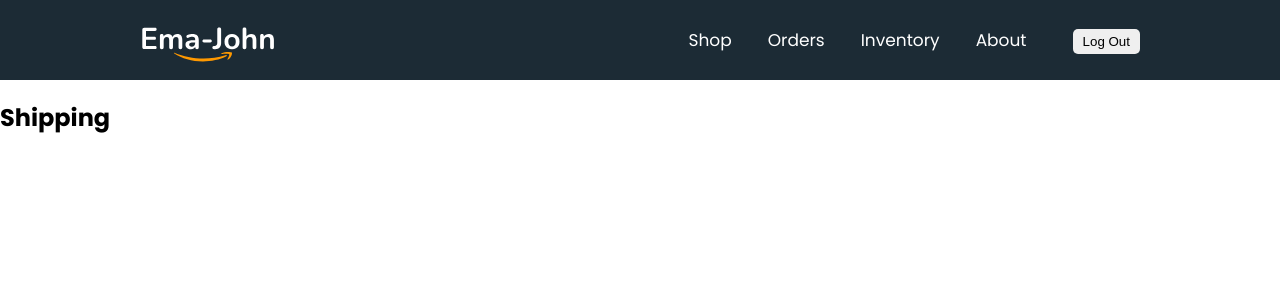
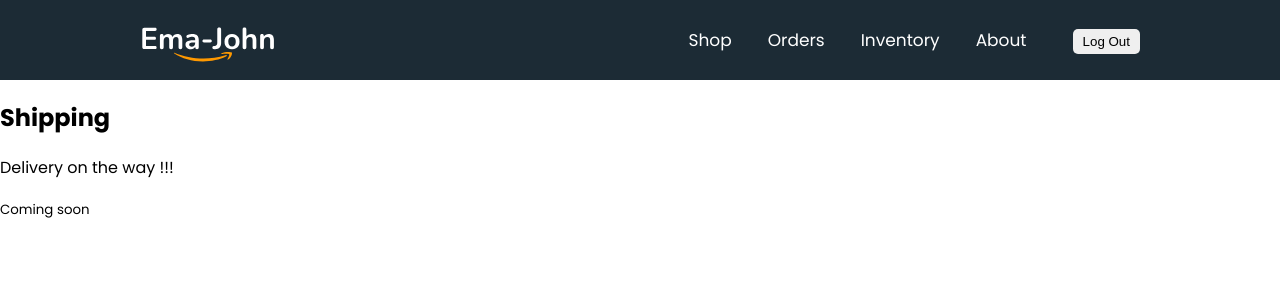
Before and after one commit to sajid365-sr/ema-john-shopping, a React (Create React App) app: page /shipping in a window 1280 px wide. Shown: the top 300 px of the page. Built offline with nearby package versions, Linux system fonts and the light colour scheme; no server answers; sample sign-in values are in the browser's storage.

Commit message:
final commit

```diff
--- a/src/__auth.steps.js
+++ b/src/__auth.steps.js
@@ -37,4 +37,9 @@ single page application: y
 // for every deploy
 4. npm run build
 5. firebase deploy
+
+// deploy every time after edit the file
+** npm run build
+** firebase deploy
+
 */
--- a/src/components/Shipping/Shipping.js
+++ b/src/components/Shipping/Shipping.js
@@ -5,6 +5,8 @@ const Shipping = () => {
     return (
         <div>
             <h2>Shipping</h2>
+            <p>Delivery on the way !!!</p>
+            <p><small>Coming soon</small></p>
         </div>
     );
 };
```
